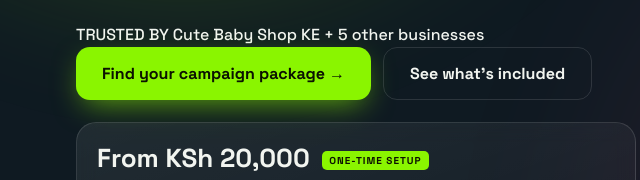
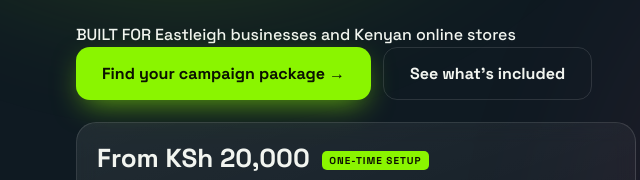
Before and after one commit to daniel-wanjala/Eastleigh-Ads, a website: page index.html in a window 1280 px wide. Shown: the part 469-649 px from the top of the page, 4-644 px from the left. Drawn offline with Linux system fonts and the light colour scheme.

Commit message:
Replace named client trust claim with Eastleigh business positioning

```diff
--- a/index.html
+++ b/index.html
@@ -199,10 +199,10 @@ footer{border-top:1px solid var(--line);padding:28px 0 90px;color:var(--m);font-
     <h1 class="sp"><span style="--i:0">Stop</span> <span style="--i:1">boosting.</span><br><span class="g" style="--i:2">Start</span> <span class="g" style="--i:3">selling.</span></h1>
     <p class="lead">A hands-on Meta ads setup for online shops in Kenya. Turn Facebook and Instagram scrolling into WhatsApp chats and website orders.</p>
 
-    <div class="trust-strip" aria-label="Client trust">
-      <span class="trust-label">TRUSTED BY</span>
-      <span class="trust-name">Cute Baby Shop KE</span>
-      <span class="trust-plus">+ 5 other businesses</span>
+    <div class="trust-strip" aria-label="Who we serve">
+      <span class="trust-label">BUILT FOR</span>
+      <span class="trust-name">Eastleigh businesses</span>
+      <span class="trust-plus">and Kenyan online stores</span>
     </div>
     <div class="cta"><a class="btn" href="apply.html">Find your campaign package →</a><a class="btn o" href="#offer">See what's included</a></div>
     <div class="gl offer"><b>From KSh 20,000 <i>ONE-TIME SETUP</i></b><p>Regional KSh 20,000 · Nationwide KSh 30,000 · 30-day minimum · Meta ad spend paid separately</p><p class="sc">Limited to 3 new setups per day. Apply early to secure a spot.</p></div>
```
